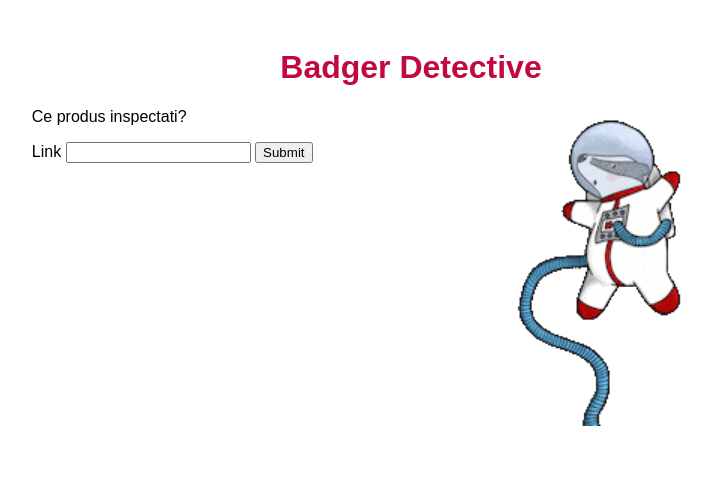
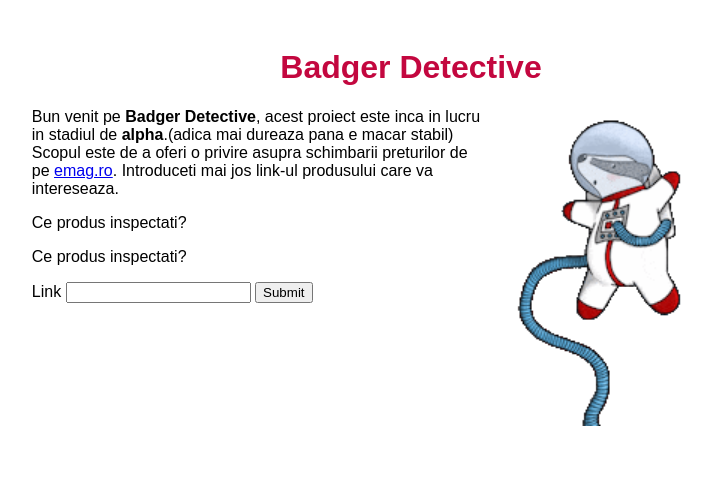
Before and after one commit to ClaudiuMocanuVasile/badger-detective-server, a Django app: page / in a window 1280 px wide. Shown: the top 502 px of the page, without its empty margins (229-941 px from the left). Run offline with Django 3.2, Linux system fonts and the light colour scheme.

Commit message:
some info on main page

```diff
--- a/BadgerDetectiveWeb/publicHTML/templates/publicHTML/index.html
+++ b/BadgerDetectiveWeb/publicHTML/templates/publicHTML/index.html
@@ -15,6 +15,11 @@
 	<div class="container">
 		<h1>Badger Detective</h1>
 		<img src="{% static 'images/badger.gif' %}">
+		<p>Bun venit pe <strong>Badger Detective</strong>, acest proiect este inca in lucru
+		in stadiul de <strong>alpha</strong>.(adica mai dureaza pana e macar stabil)<br>
+		Scopul este de a oferi o privire asupra schimbarii preturilor de pe <a href="https://emag.ro">emag.ro</a>.
+		Introduceti mai jos link-ul produsului care va intereseaza.</p>
+		<p>Ce produs inspectati?</p>
 		<p>Ce produs inspectati?</p>
 		<form method="POST" action="">
 			{% csrf_token %}
```
